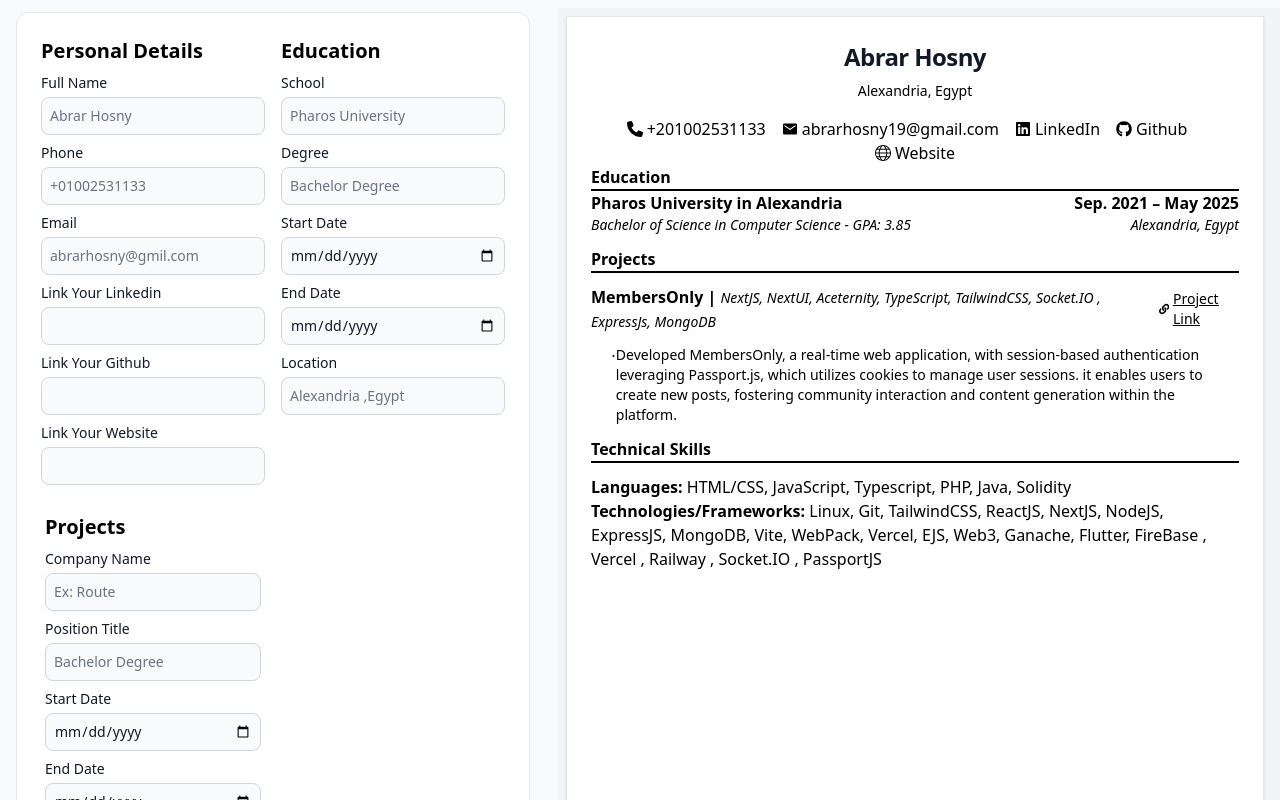
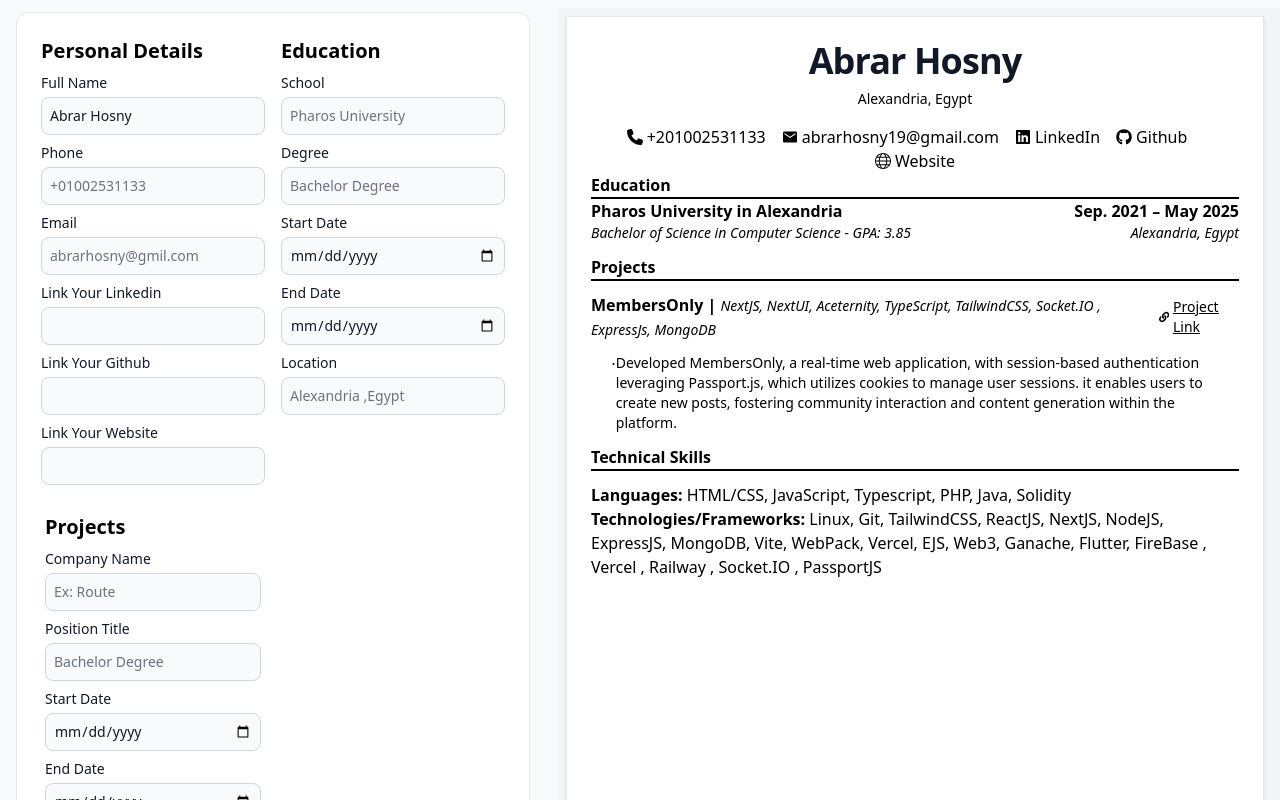
Before and after one commit to Abrar-Hosny/CV-Builder, a React (Vite) app: page / in a window 1280 px wide. Shown: the top 800 px of the page. Built offline with nearby package versions, Linux system fonts and the light colour scheme.

Commit message:
Add name input field to Content component and pass it to Paper component

```diff
--- a/src/components/Content.jsx
+++ b/src/components/Content.jsx
@@ -1,7 +1,14 @@
-import React from "react";
+import React, { useState } from "react";
 import Paper from "./Paper";
 
 export default function Content() {
+const [name ,setName]=useState("Abrar Hosny")
+const handleNameChange = (event) => {
+setName(event.target.value)
+
+}
+
+
   return (
     <>
      <div className="flex bg-gray-50">
@@ -17,8 +24,10 @@ export default function Content() {
               Full Name
             </label>
             <input
-              type="email"
-              id="email"
+              type="text"
+              id="text"
+              value={name}
+              onChange={handleNameChange}
               class="bg-gray-50 border border-gray-300 text-gray-900 text-sm rounded-lg focus:ring-gray-500 focus:border-gray-500 block w-full p-2"
               placeholder="Abrar Hosny"
               required
@@ -275,7 +284,7 @@ export default function Content() {
           </div>
         </div>
       </div>
-      <Paper/>
+      <Paper personName={name}/>
      </div>
 
     </>
--- a/src/components/Paper.jsx
+++ b/src/components/Paper.jsx
@@ -11,7 +11,7 @@ import TechnicalSkills from "./TechnicalSkills";
 import Content from "./Content";
 
 
-export default function Paper() {
+export default function Paper({name= "Abrar Hosny"}) {
     return (
       <>
        <div className="flex bg-gray-100 p-2 ml-7 mt-2">
@@ -19,8 +19,8 @@ export default function Paper() {
           <a
             className="block  p-6 bg-white border border-gray-200 shadow min-h-screen dark:bg-gray-800 dark:border-gray-700 dark:hover:bg-gray-700"
           >
-            <h1 className="mb-2 text-2xl font-bold tracking-tight text-gray-900 dark:text-white text-center">
-              Abrar Hosny{" "}
+            <h1 className="mb-2 text-4xl font-bold tracking-tight text-gray-900 dark:text-white text-center">
+             {name}
             </h1>
             <p className="text-sm text-center ">Alexandria, Egypt</p>
             <div className="flex justify-center flex-wrap mt-4">
```
